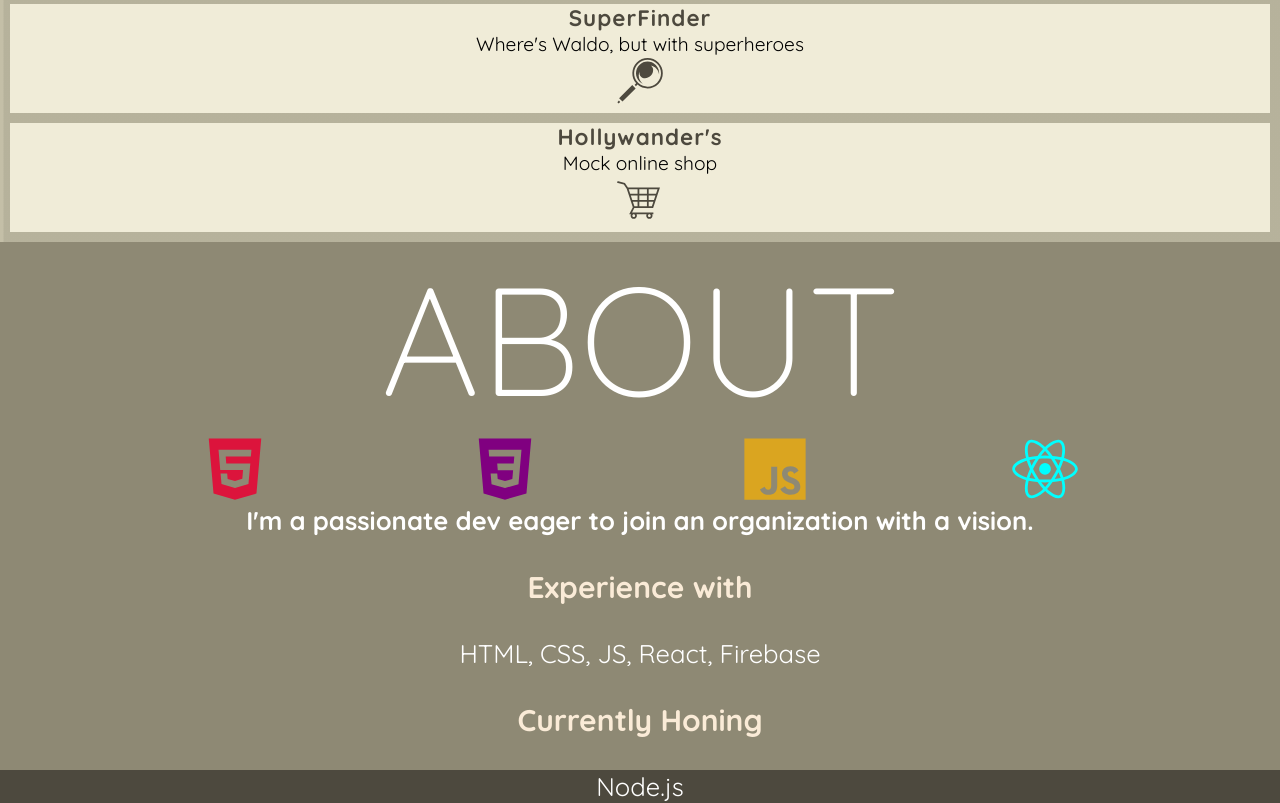
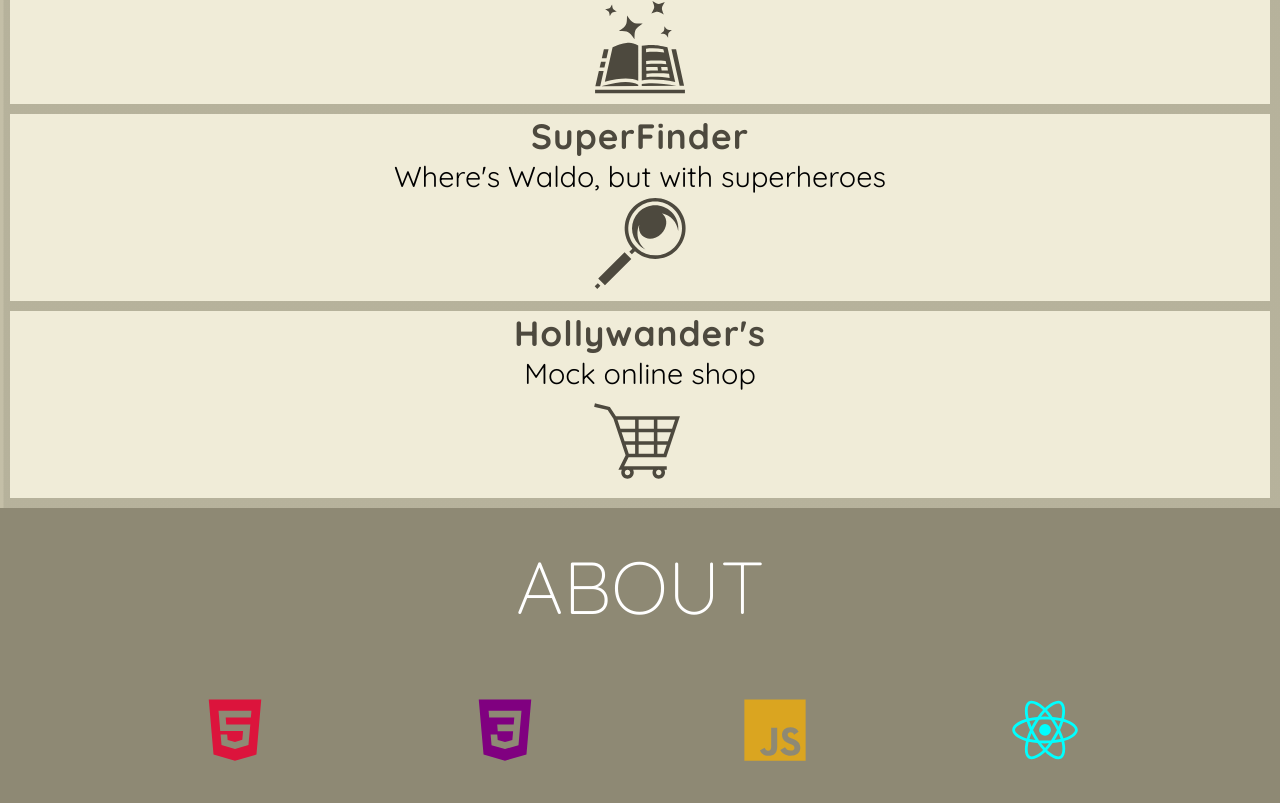
Before and after one commit to marathonic/dev-site, a React (Create React App) app: page / in a window 1280 px wide. Shown: the part 877-1680 px from the top of the page. Built offline with nearby package versions, Linux system fonts and the light colour scheme.

Commit message:
dynamic styling for tablet and desktop, currently work on styling tablet so far

```diff
--- a/src/App.js
+++ b/src/App.js
@@ -9,7 +9,15 @@ import Contact from "./components/Contact";
 
 function App() {
   const [isSidebarOpen, setIsSidebarOpen] = useState(false);
+  const isTablet = useMediaQuery({ query: "(min-width: 767px)" });
   const isDesktop = useMediaQuery({ query: "(min-width: 1224px)" });
+  let bigSize = null;
+  if (isTablet && !isDesktop) {
+    bigSize = 100;
+  } else if (isDesktop) {
+    bigSize = 70;
+  }
+  let dynIconSize = bigSize ? bigSize : 50;
 
   useEffect(() => {
     const toggleOverflow = () => {
@@ -40,9 +48,13 @@ function App() {
       {/* {isSidebarOpen && <MobileSidebar />} */}
       <header className="App-header"></header>
       <Hero />
-      <Projects />
-      <About />
-      <Contact />
+      <Projects isTablet={isTablet} isDesktop={isDesktop} />
+      <About
+        isTablet={isTablet}
+        isDesktop={isDesktop}
+        dynIconSize={dynIconSize}
+      />
+      <Contact isTablet={isTablet} isDesktop={isDesktop} />
     </div>
   );
 }
--- a/src/components/About.js
+++ b/src/components/About.js
@@ -7,16 +7,18 @@ import {
   IoLogoReact,
 } from "react-icons/io5";
 
-function About() {
+function About({ isTablet, isDesktop, dynIconSize }) {
+  let adaptiveSize = isTablet || isDesktop ? 100 : 70;
+
   return (
     <section className="about-container">
       <h1 className="h1-section h1-about">About</h1>
       <span className="about-description">
         <div className="dev-stack-icons">
-          <IoLogoHtml5 size={70} color="crimson" />
-          <IoLogoCss3 size={70} color="purple" />
-          <IoLogoJavascript size={70} color="goldenrod" />
-          <IoLogoReact size={70} color="cyan" />
+          <IoLogoHtml5 size={dynIconSize} color="crimson" />
+          <IoLogoCss3 size={dynIconSize} color="purple" />
+          <IoLogoJavascript size={dynIconSize} color="goldenrod" />
+          <IoLogoReact size={dynIconSize} color="cyan" />
           {/*
           <img
           className="dev-tech-icon"
@@ -27,7 +29,7 @@ function About() {
         </div>
       </span>
       <span className="about-description">
-        <p className="bold">
+        <p className="bold about-mission">
           I'm a passionate dev eager to join an organization with a vision.
         </p>
         <br />
@@ -38,11 +40,11 @@ function About() {
         {/* We could just put the <span className="about-description"><div className="dev-stack-icons"><IoLogoHtml5/><etc... /></div></span> right here */}
         {/* And also, put each of those <Icon /> elements inside of individual <span></span> elements, and inside of the spans, add a <p></p> with the name of the tech in the icon. Example: <p>HTML</p> */}
 
-        <p>HTML, CSS, JS, React, Firebase</p>
+        <p className="about-tech-details">HTML, CSS, JS, React, Firebase</p>
         <br />
         <h3 className="about-skills-title">Currently Honing</h3>
         <br />
-        <p>Node.js</p>
+        <p className="about-tech-details">Node.js</p>
       </span>
     </section>
   );
--- a/src/components/Projects.js
+++ b/src/components/Projects.js
@@ -7,7 +7,7 @@ import {
   GiShoppingCart,
 } from "react-icons/gi";
 
-export const Projects = () => {
+export const Projects = ({ isTablet, isDesktop }) => {
   const repos = [
     {
       title: "myAnimeLog",
@@ -48,9 +48,17 @@ export const Projects = () => {
           </span>
           <div className="project-thumbnail-div">
             {/* <img src={repo.img} alt="logo"></img> */}
-            {repo.type === "anime" ? <GiSpellBook size={50} /> : ""}
-            {repo.type === "game" && <GiMagnifyingGlass size={50} />}
-            {repo.type === "ecommerce" && <GiShoppingCart size={50} />}
+            {repo.type === "anime" ? (
+              <GiSpellBook size={isTablet || isDesktop ? 100 : 50} />
+            ) : (
+              ""
+            )}
+            {repo.type === "game" && (
+              <GiMagnifyingGlass size={isTablet || isDesktop ? 100 : 50} />
+            )}
+            {repo.type === "ecommerce" && (
+              <GiShoppingCart size={isTablet || isDesktop ? 100 : 50} />
+            )}
           </div>
         </div>
       </a>
--- a/src/styles/about.css
+++ b/src/styles/about.css
@@ -38,11 +38,28 @@
 
 /* tablet style */
 @media only screen and (min-width: 767px) {
-  .h1-projects {
-    font-size: 3rem;
+  .about-container {
+    height: 42em;
+  }
+
+  .h1-about {
+    font-size: 4.6rem;
   }
 
   .project-preview {
     font-size: 1.8rem;
   }
+
+  .about-mission,
+  .about-skills-title {
+    font-size: 2rem;
+  }
+
+  .about-skills-title {
+    font-size: 2rem;
+  }
+
+  .about-tech-details {
+    font-size: 1.8rem;
+  }
 }
--- a/src/styles/contact.css
+++ b/src/styles/contact.css
@@ -42,3 +42,9 @@
   /* box-shadow: 1px 1px 5px white; */
   pointer-events: none;
 }
+
+@media only screen and (min-width: 767px) {
+  .contact-container {
+    height: 42em;
+  }
+}
--- a/src/styles/projects.css
+++ b/src/styles/projects.css
@@ -76,10 +76,18 @@
 /* tablet style */
 @media only screen and (min-width: 767px) {
   .h1-projects {
-    font-size: 3rem;
+    font-size: 4.6rem;
   }
 
   .project-preview {
     font-size: 1.8rem;
   }
+
+  .project-title {
+    font-size: 2.2rem;
+  }
+
+  .project-description {
+    font-size: 1.8rem;
+  }
 }
```
